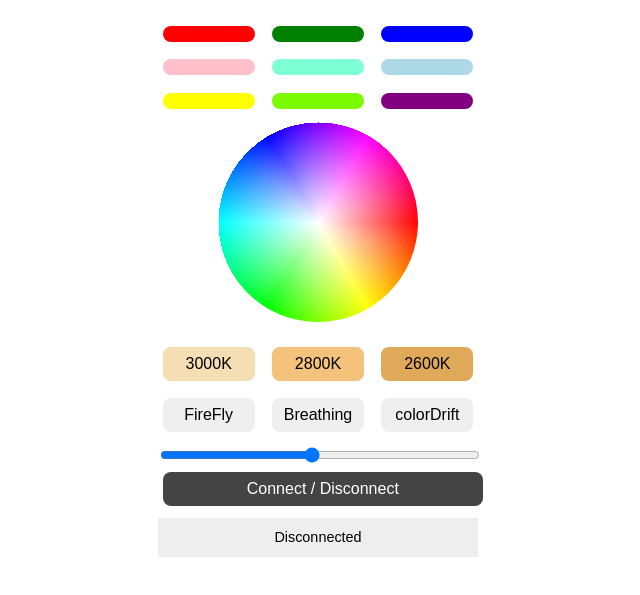
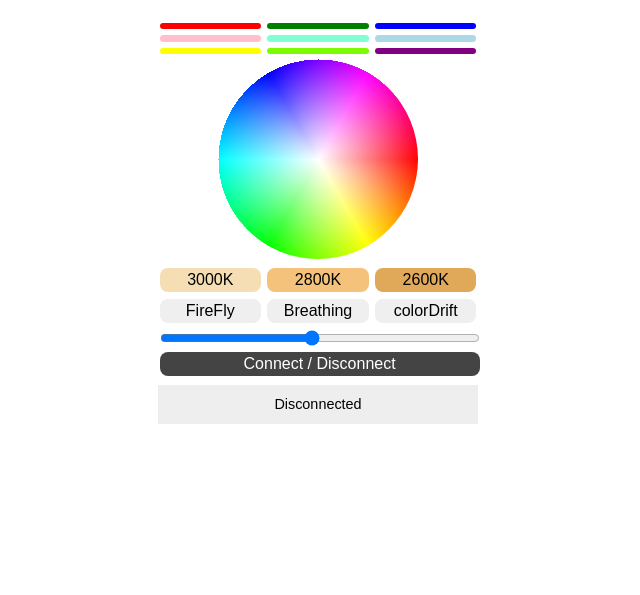
Before and after one commit to youchuan888/smart-colors, a plain HTML site: page index.html in a window 1280 px wide. Shown: the part 55-650 px from the top of the page, without its empty margins (322-962 px from the left). Drawn offline with Linux system fonts and the light colour scheme.

Commit message:
Update index.html

```diff
--- a/index.html
+++ b/index.html
@@ -21,19 +21,19 @@
     .color-grid, .warm-grid, .function-buttons {
       display: grid;
       grid-template-columns: repeat(3, 1fr);
-      gap: 0.5em;
-      margin-bottom: 0.5em;
+      gap: 0.2em;
+      margin-bottom: 0.2em;
     }
     canvas {
       width: 200px;
       height: 200px;
       border-radius: 50%;
-      margin-bottom: 1em;
+      margin-bottom: 0.2em;
       touch-action: none;
     }
     .button, .connect-btn {
-      padding: 0.5em;
-      margin: 0.3em;
+      padding: 0.2em;
+      margin: 0.1em;
       font-size: 1em;
       border: none;
       border-radius: 0.5em;
```
